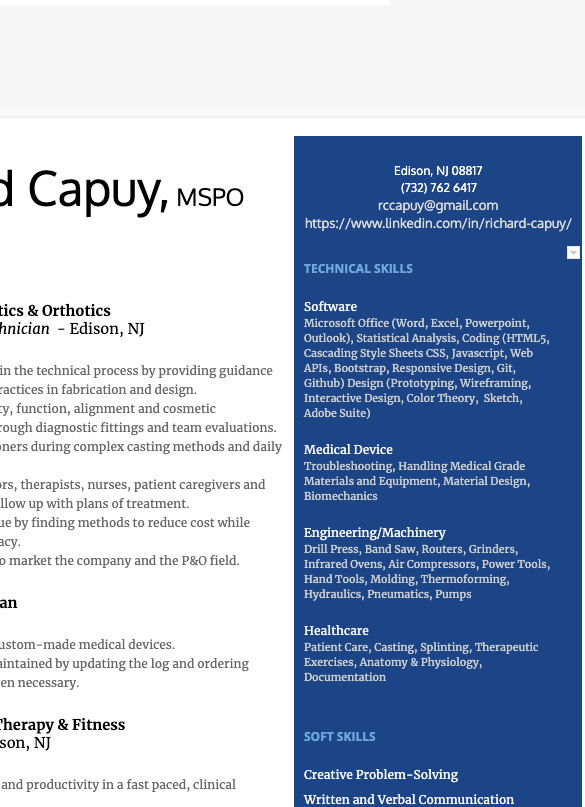
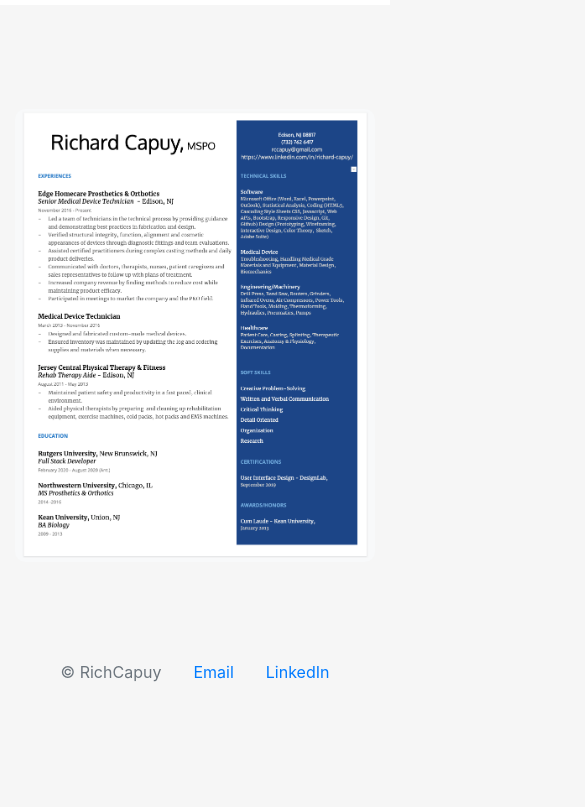
Before and after one commit to Rich-Cap/Portfolio-V2, a plain HTML site: page resume.html in a window 390 px wide. Shown: the part 51-858 px from the top of the page, 585 px wide, since content can reach past the window. Drawn offline with nearby package versions, Linux system fonts and the light colour scheme.

Commit message:
resume responsive

```diff
--- a/resume.html
+++ b/resume.html
@@ -44,7 +44,7 @@
 		</nav>
 	</div>
 	<div class="container tab-body" id="resume-body">
-		<img src="./Content/ResumeSample.png" alt="Resume">
+		<img src="./Content/ResumeSample.png" id="resume" alt="Resume">
 	</div>
 	<div class="footer">
 		<ul class="nav justify-content-center nav-light">
--- a/style.css
+++ b/style.css
@@ -79,3 +79,7 @@ img{
 	justify-content: center;
 	align-items: center;
 }
+#resume{
+	width: 100%;
+	height: auto;
+}
```
Also changed, not shown: Content/UIProject.png.
